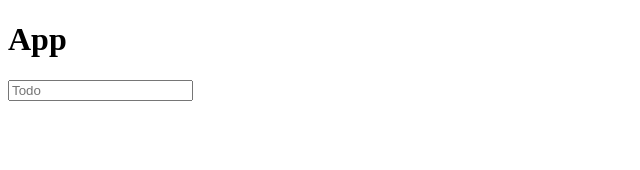
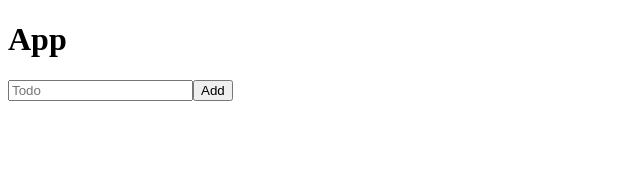
Before and after one commit to dovranmuhammet/modern_login_screen_with_react, a React (Create React App) app: page / in a window 1280 px wide. Shown: the top 170 px of the page, without its empty margins (0-640 px from the left). Built offline with nearby package versions, Linux system fonts and the light colour scheme.

Commit message:
Added todo button

```diff
--- a/src/App.js
+++ b/src/App.js
@@ -3,10 +3,19 @@ import React, { useState } from 'react'
 function App() {
   const [todos, setTodos] = useState('')
 
+  const addTodo = () => {
+    console.log('Add')
+  }
+
+  const changeTodo = () => {
+    console.log('Input Change')
+  }
+
   return (
     <header>
       <h1>App</h1>
-      <input type='text' placeholder='Todo' />
+      <input onChange={changeTodo} type='text' placeholder='Todo' />
+      <button onClick={addTodo}>Add</button>
     </header>
   )
 }
```
